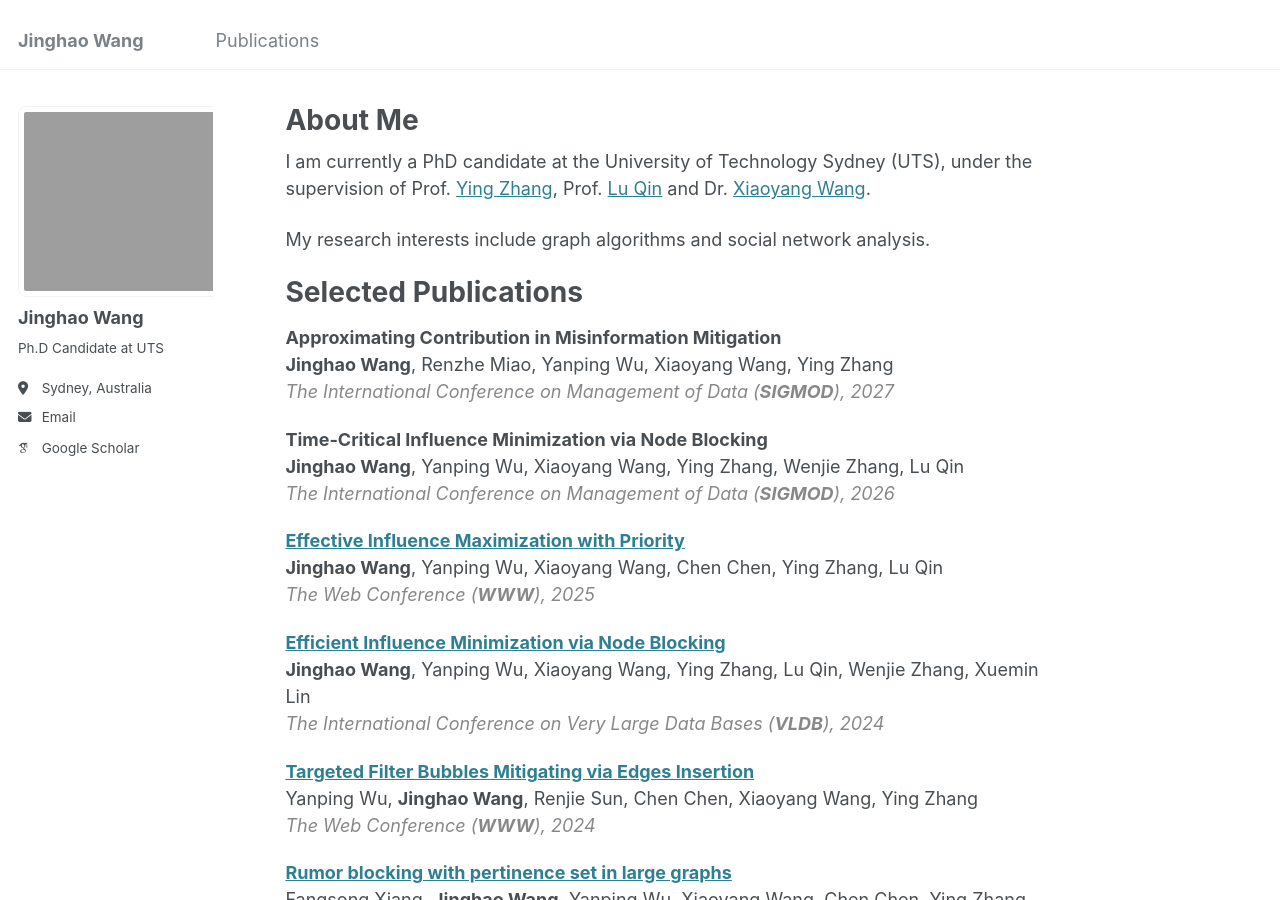
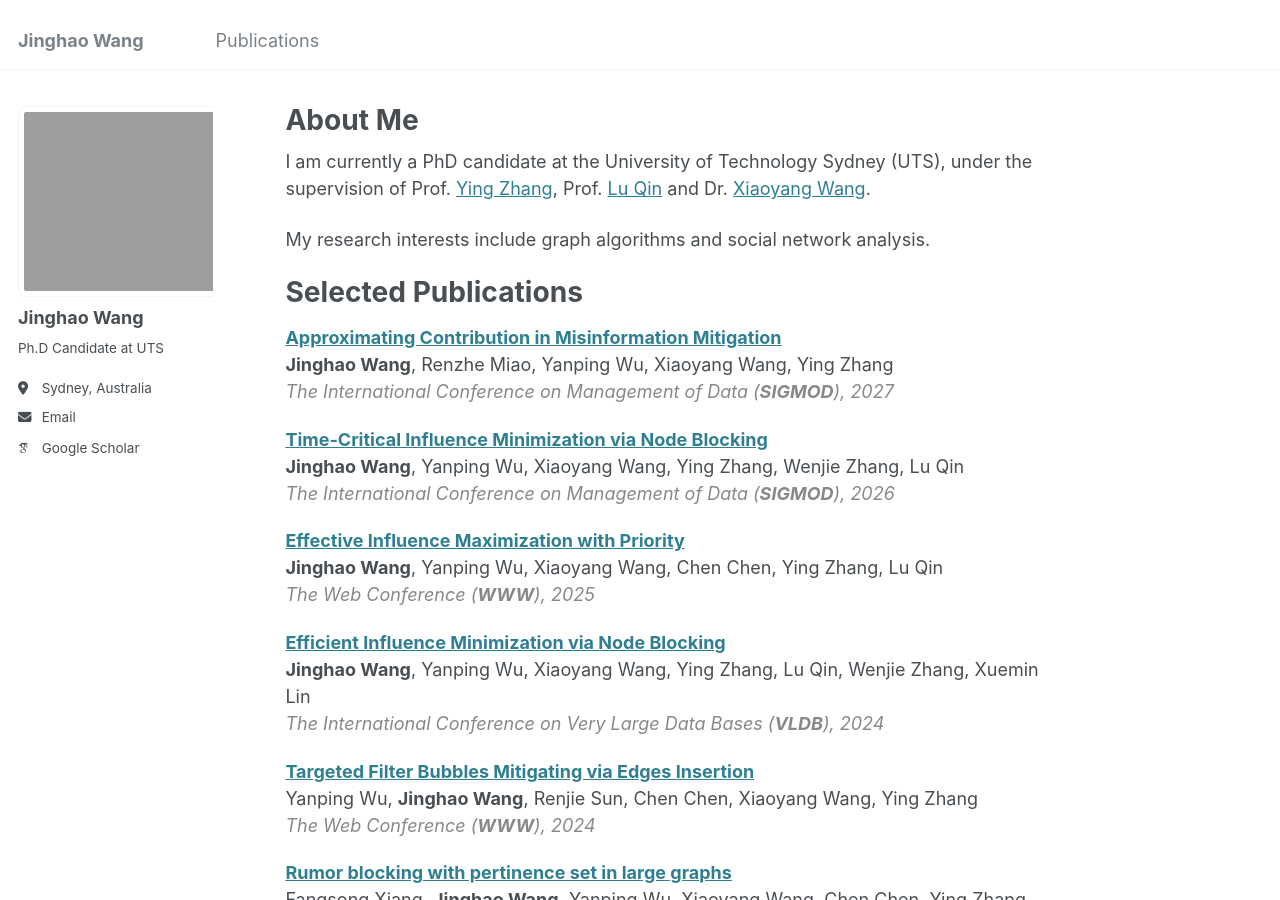
Before and after one commit to wjh0116/wjh0116.github.io, a Jekyll site: the page built from _pages/about.md, in a window 1280 px wide and 900 px high. Built offline with Jekyll 4.4.1, drawn with Linux system fonts in a browser that asks for light colours; some web fonts are replaced.

Commit message:
Add SIGMOD 2026 DOI link; SIGMOD 2027 title links to home for now
Co-Authored-By: Claude Opus 4.8 (1M context) <noreply@anthropic.com>

```diff
--- a/_pages/about.md
+++ b/_pages/about.md
@@ -35,13 +35,13 @@ Selected Publications
 <ul class="pub-list">
 
 <li>
-<span class="title">Approximating Contribution in Misinformation Mitigation</span>
+<a class="title" href="/">Approximating Contribution in Misinformation Mitigation</a>
 <span class="authors"><span class="me">Jinghao Wang</span>, Renzhe Miao, Yanping Wu, Xiaoyang Wang, Ying Zhang</span>
 <span class="venue">The International Conference on Management of Data (<b>SIGMOD</b>), 2027</span>
 </li>
 
 <li>
-<span class="title">Time-Critical Influence Minimization via Node Blocking</span>
+<a class="title" href="https://dl.acm.org/doi/abs/10.1145/3769834">Time-Critical Influence Minimization via Node Blocking</a>
 <span class="authors"><span class="me">Jinghao Wang</span>, Yanping Wu, Xiaoyang Wang, Ying Zhang, Wenjie Zhang, Lu Qin</span>
 <span class="venue">The International Conference on Management of Data (<b>SIGMOD</b>), 2026</span>
 </li>
```
